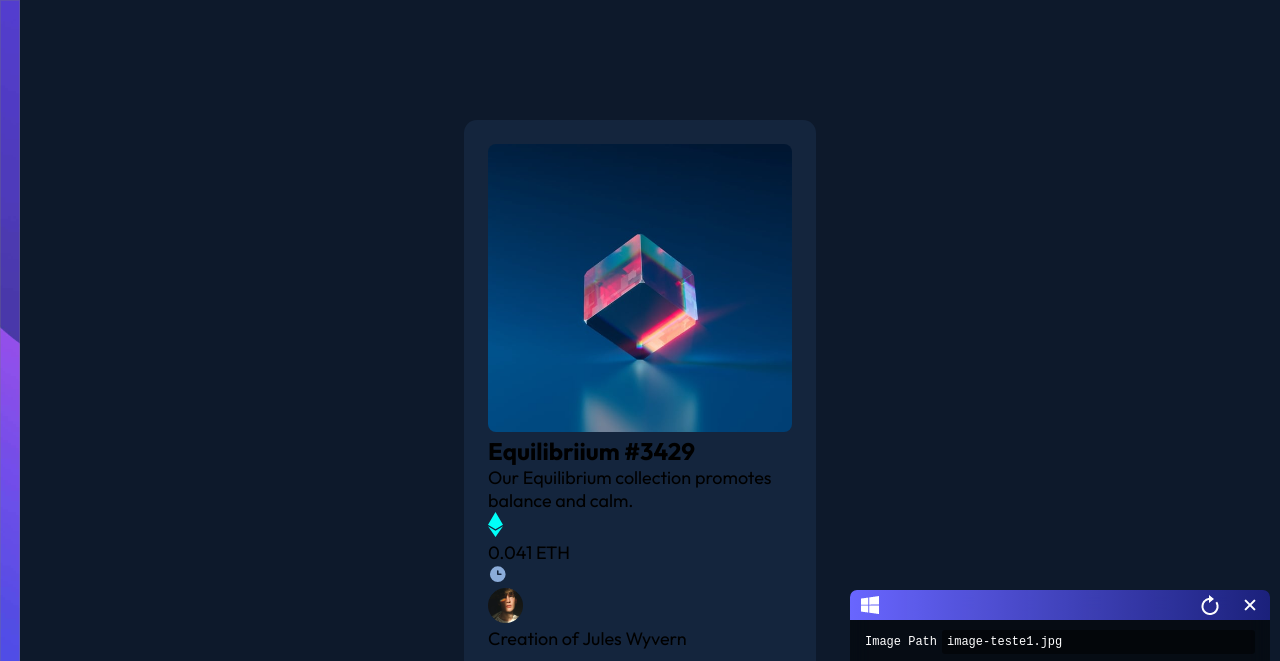
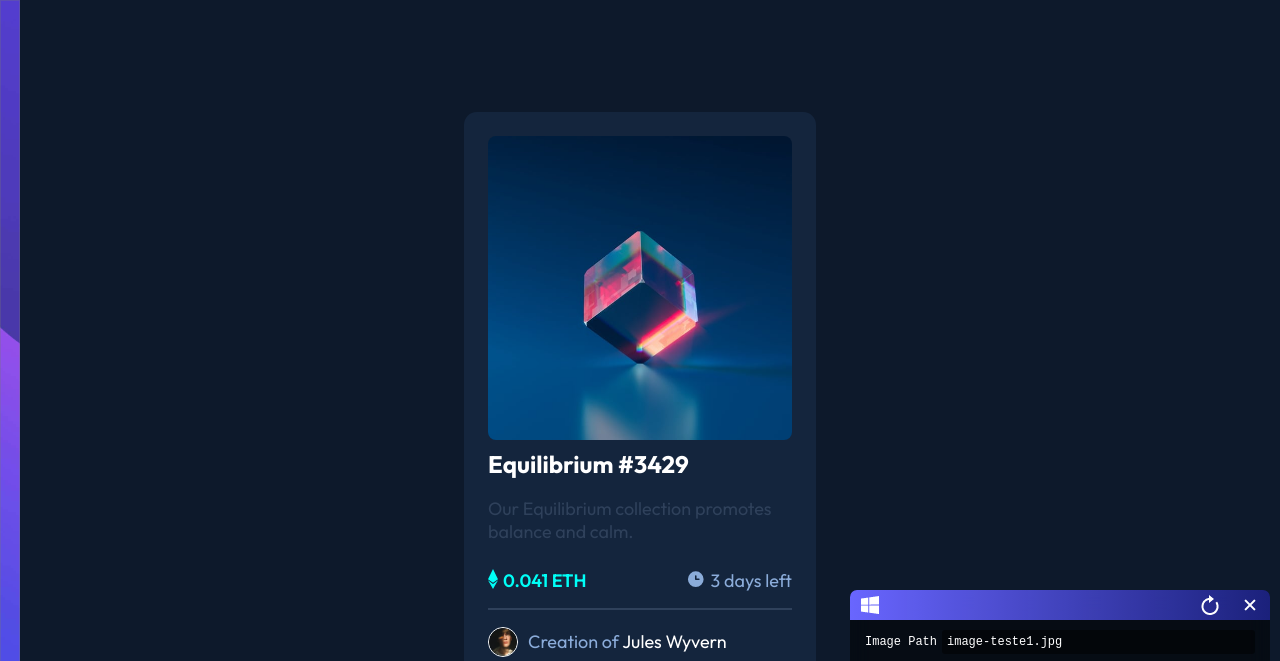
Before and after one commit to ArthurGehlen/nft-preview-card-component, a plain HTML site: page index.html in a window 1280 px wide. Shown: the top 661 px of the page. Drawn offline with Linux system fonts and the light colour scheme.

Commit message:
Site quase terminado, faltando apenas o hover da imagem.

```diff
--- a/index.html
+++ b/index.html
@@ -12,7 +12,7 @@
   <link rel="stylesheet" href="windowCover/style.css">
 
   <style>
-    .attribution { font-size: 18px; text-align: center;position: absolute;transform: translate(-50%, -50%); left: 50%; bottom: 5%; }
+    .attribution { font-size: 18px; text-align: center;position: absolute;transform: translate(-50%, -50%); left: 50%; bottom: 5%;color: white; }
     .attribution a { color: hsl(228, 45%, 44%); }
   </style>
 </head>
@@ -20,12 +20,10 @@
 <body>
 
   <main>
-    <div class="img">
-      <img src="images/image-equilibrium.jpg">
-    </div>
+    <div class="img_area"></div>
 
     <section class="description">
-      <h2>Equilibriium #3429</h2>
+      <h2>Equilibrium #3429</h2>
 
       <p>
         Our Equilibrium collection promotes balance and calm.
@@ -34,19 +32,20 @@
 
     <section class="price_section">
       <div class="price">
-        <img src="images/icon-ethereum.svg" height="25px" width="15px">
+        <img src="images/icon-ethereum.svg" height="20px" width="10px">
         <p>0.041 ETH</p>
       </div>
 
       <div class="time_left">
         <img src="images/icon-clock.svg" width="20px" height="20px">
+        <p>3 days left</p>
       </div>
     </section>
 
     <div class="line"></div>
 
     <section class="creator">
-      <img src="images/image-avatar.png" width="35px" height="35px">
+      <img src="images/image-avatar.png" width="30px" height="30px">
       <p>
         Creation of <span>Jules Wyvern</span>
       </p>
@@ -55,7 +54,7 @@
 
   <footer class="attribution">
     Challenge by <a href="https://www.frontendmentor.io?ref=challenge" target="_blank">Frontend Mentor</a>.
-    Coded by <a href="#">Your Name Here</a>.
+    Coded by <a href="https://github.com/ArthurGehlen" target="_blank">Arthur Gehlen</a>.
   </footer>
 
   <!--WindowCover Script-->
--- a/styles/styles.scss
+++ b/styles/styles.scss
@@ -20,17 +20,113 @@ body {
 
     main {
         background-color: $card_bg_color;
-        height: 35rem;
+        height: 36rem;
         width: 22rem;
         border-radius: .8rem;
         padding: 1.5rem;
 
-        .img {
-            img {
-                height: 18rem;
+        .img_area {
+            cursor: pointer;
+            position: relative;
+            height: 19rem;
+            width: 19rem;
+            z-index: 1;
+
+            &::before {
+                content: url(/images/icon-view.svg);
+                position: absolute;
+                top: 0;
+                left: 0;
+                background-color: $img_hover_bg_color;
+                width: 19rem;
+                height: 19rem;
+                border-radius: .5rem;
+                display: flex;
+                justify-content: center;
+                align-items: center;
+                z-index: -1;
+                opacity: 0;
+            }
+
+            &::after{
+                content: "";
+                position: absolute;
+                top: 0;
+                left: 0;
+                background-image: url(/images/image-equilibrium.jpg);
+                background-size: contain;
+                height: 19rem;
                 width: 19rem;
                 border-radius: .5rem;
             }
         }
+
+        .description {
+            height: 7rem;
+            display: flex;
+            flex-direction: column;
+            justify-content: space-around;
+
+            h2 {
+                color: $title_p_color;
+
+                &:hover {
+                    cursor: pointer;
+                    color: $title_hover_color;
+                }
+            }
+
+            p {
+                color: $description_p_color;
+            }
+        }
+
+        .price_section {
+            height: 3.5rem;
+            display: flex;
+            align-items: center;
+            justify-content: space-between;
+
+            .price {
+                font-weight: 600;
+                display: flex;
+                gap: 5px;
+                color: $price_p_color;
+            }
+
+            .time_left {
+                display: flex;
+                gap: 5px;
+                color: $time_p_color;
+            }
+        }
+
+        .line {
+            height: .1rem;
+            width: 19rem;
+            background-color: $line_bg_color;
+        }
+
+        .creator {
+            height: 4rem;
+            display: flex;
+            align-items: center;
+            gap: 10px;
+            color: $time_p_color;
+
+            span {
+                cursor: pointer;
+                color: $name_p_color;
+
+                &:hover {
+                    color: $name_hover_color;
+                }
+            }
+
+            img {
+                border: $user_image_border;
+                border-radius: 50%;
+            }
+        }
     }
 }
--- a/styles/variables.scss
+++ b/styles/variables.scss
@@ -1,11 +1,30 @@
 @import url('https://fonts.googleapis.com/css2?family=Outfit:wght@100..900&display=swap');
 
+// Font
 $body_p_font_size: 18px;
 $body_font_family: 'Outfit', sans-serif;
+
+// Body
 $body_bg_color: hsl(217, 54%, 11%);
+
+// Card
 $card_bg_color: hsl(216, 50%, 16%);
+
+// Line
+$line_bg_color: hsl(215, 32%, 27%);
+
+// User image border
+$user_image_border: 1px solid hsl(0, 0%, 100%);
+
+// P colors
 $price_p_color: hsl(178, 100%, 50%);
 $time_p_color: hsl(215, 51%, 70%);
 $description_p_color: hsl(215, 32%, 27%);
 $title_p_color: hsl(0, 0%, 100%);
 $name_p_color: hsl(0, 0%, 100%);
+$creation_p_color: hsl(215, 32%, 27%);
+
+// Hover
+$title_hover_color: hsl(178, 100%, 50%);
+$img_hover_bg_color: hsl(178, 100%, 50%);
+$name_hover_color: hsl(178, 100%, 50%);
```
Also changed, not shown: css/styles.css, 1 other file.
